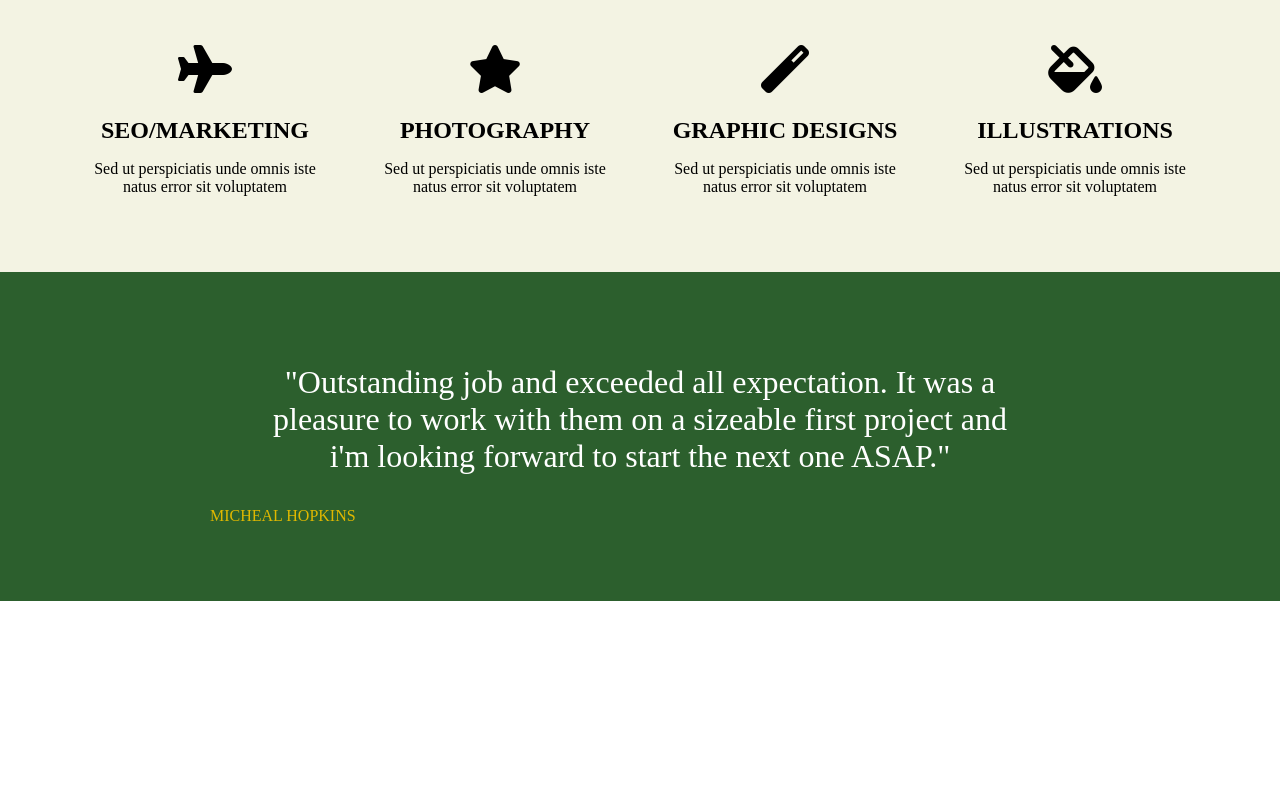
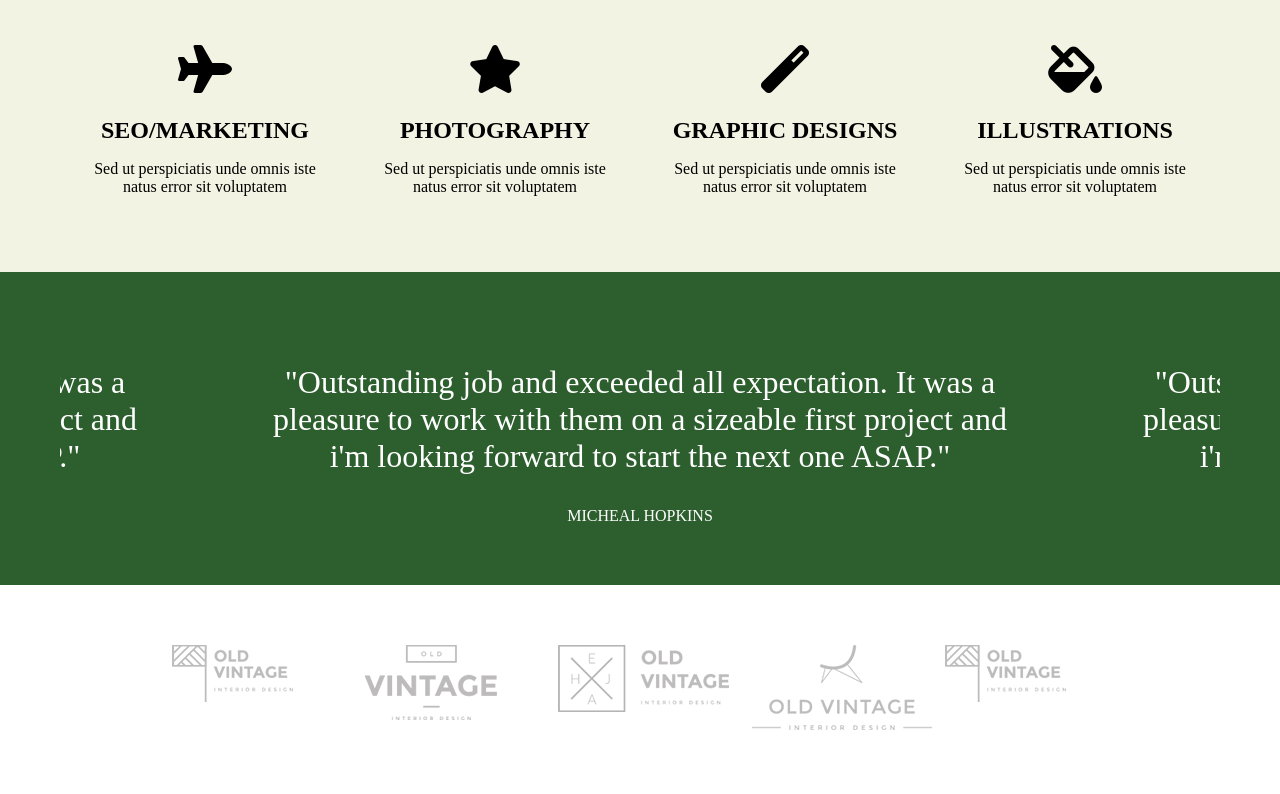
Before and after one commit to Nelsongoodnews/lask-project, a plain HTML site: page index.html in a window 1280 px wide. Shown: the part 3302-4096 px from the top of the page. Before the commit the page ends 3903 px from the top, so only its background shows below. Drawn offline with nearby package versions, Linux system fonts and the light colour scheme.

Commit message:
sixth commit

```diff
--- a/SASS/BASE/_base.sass
+++ b/SASS/BASE/_base.sass
@@ -139,12 +139,12 @@ p.testi_paragraph
   color: #fff
   font-size: 2rem
   text-align: center
-span.person1
-  color: #fff
+p.person1
+  color: #fff !important
   display: block
   margin: auto
   position: relative
-  left: 10%
+  text-align: center
 
 
 @media screen and (max-width: 680px)
@@ -153,3 +153,6 @@ span.person1
     margin: auto
     position: relative
     left: 30px
+
+  div.client-pad
+    padding: 20px
--- a/SASS/LAYOUTS/_section.sass
+++ b/SASS/LAYOUTS/_section.sass
@@ -47,3 +47,6 @@ section.services
   margin-top: 5rem
   padding: 60px
   background-color: lighten($brand-light, .5%)
+
+section.clients
+  padding: 60px
--- a/index.html
+++ b/index.html
@@ -404,12 +404,38 @@
               <p class="testi_paragraph">"Outstanding job and exceeded all expectation. It was a pleasure to work with them on a sizeable first project and i'm looking forward to start the next one ASAP."</p>
             </blockquote>
           <p class="person1">MICHEAL HOPKINS</p> </div>
-            <div class="item"><h4>2</h4></div>
-            <div class="item"><h4>3</h4></div>
+            <div class="item"> <blockquote>
+              <p class="testi_paragraph">"Outstanding job and exceeded all expectation. It was a pleasure to work with them on a sizeable first project and i'm looking forward to start the next one ASAP."</p>
+            </blockquote>
+          <p class="person1">MICHEAL HOPKINS</p></div>
+            <div class="item"> <blockquote>
+              <p class="testi_paragraph">"Outstanding job and exceeded all expectation. It was a pleasure to work with them on a sizeable first project and i'm looking forward to start the next one ASAP."</p>
+            </blockquote>
+          <p class="person1">MICHEAL HOPKINS</p></div>
           </div>
         </section>
 
-
+        <section class="clients">
+          <div class="row">
+            <div class="col-1"></div>
+            <div class="col-2 client-pad">
+              <img src="ASSETS/brand1.png" alt="brand1" />
+            </div>
+            <div class="col-2 client-pad">
+              <img src="ASSETS/brand2.png" alt="brand2" />
+            </div>
+            <div class="col-2 client-pad">
+              <img src="ASSETS/brand3.png" alt="brand3" />
+            </div>
+            <div class="col-2 client-pad">
+              <img src="ASSETS/brand4.png" alt="brand4" />
+            </div>
+            <div class="col-2 client-pad">
+              <img src="ASSETS/brand1.png" alt="brand1" />
+            </div>
+            <div class="col-1"></div>
+          </div>
+        </section>
 
 
 
@@ -428,10 +454,11 @@
             $('.owl-carousel').owlCarousel({
         stagePadding: 150,
         loop:true,
-        margin:150,
+        margin:10,
         nav:true,
-        autoPlay:true,
-        autoPlaySpeed:3000,
+        autoplay:true,
+        autoplaySpeed:500,
+        dots:true,
         responsive:{
             0:{
                 items:1
```
Also changed, not shown: ASSETS/brand1.png (added), ASSETS/brand2.png (added), ASSETS/brand3.png (added), ASSETS/brand4.png (added), CSS/style.css, 1 other file.
